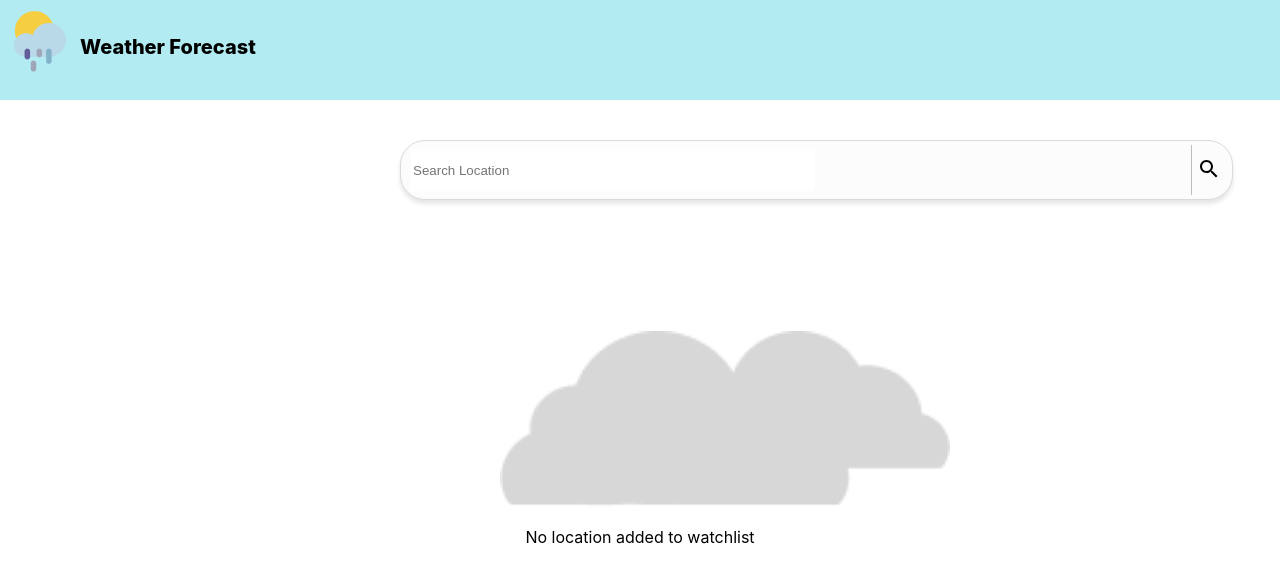
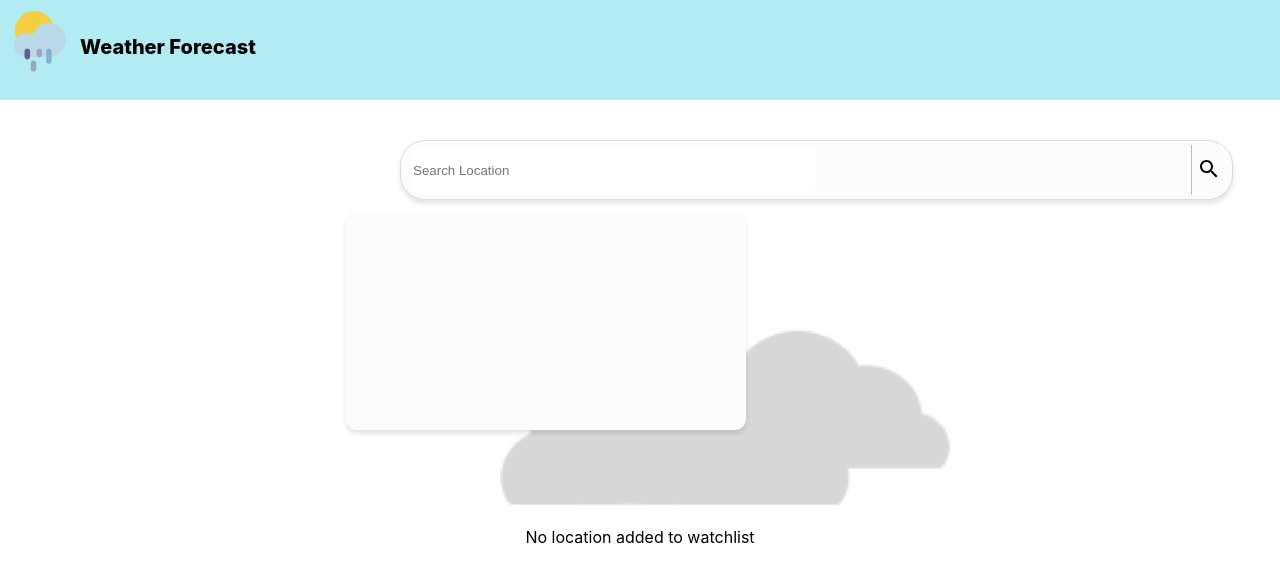
Before and after one commit to pratikdutta05/AdvanceReact_Assignment, a React (Create React App) app: page / in a window 1280 px wide. Shown: the top 582 px of the page. Built offline with nearby package versions, Linux system fonts and the light colour scheme.

Commit message:
API Call integration

```diff
--- a/src/component/SearchBar.tsx
+++ b/src/component/SearchBar.tsx
@@ -1,30 +1,17 @@
 import emptyIcon from "../asset/emptyScreen.png";
-import searchIcon from "../asset/search.png";
 import "../style/searchBar.scss";
 import SearchOutlinedIcon from "@mui/icons-material/SearchOutlined";
 import React, { useState, useEffect } from "react";
-// const handleClick = () => {
-//   console.log("Click Handled");
-// };
-// var filterList: String[] = [];
-// const suggestCity = (val: string) => {
-//   var data = require("../asset/cities.json");
-//   data.map((value: any) => {
-//     let targetName: String = value["name"];
-//     if (
-//       targetName.toLocaleLowerCase().startsWith(val.toLowerCase()) &&
-//       val != ""
-//     ) {
-//       console.log(value["name"]);
-//       filterList.push(value["name"]);
-//     }
-//   });
-//   console.log(filterList);
-// };
+import { searchAction } from "../redux/Action";
+import WeatherCard from "./WeatherCard";
+import { City } from "../interfaces";
+
 const SearchBar: React.FC = () => {
   const [searchKey, setSearchKey] = useState("");
   const [suggestedCity, setSuggestedCity] = useState([] as any);
   const [selectCity, setSelectCity] = useState("");
+  const [cardInfo, setCardInfo] = useState<City>();
+
   const handleChange = (e: any) => {
     // debounce
     setSearchKey(e.target.value);
@@ -45,10 +32,24 @@ const SearchBar: React.FC = () => {
       setSuggestedCity([]);
     }
   }, [searchKey]);
-  const test = (e: any) => {
+
+  const handleCityClick = (e: any) => {
     setSelectCity(e);
     console.log(e);
   };
+
+  const handleSearch = () => {
+    searchAction(selectCity).then((response) => {
+      if (response.status === 200) {
+        //console.log(response["data"]);
+        setCardInfo(response["data"]);
+        console.log(cardInfo);
+      } else {
+        console.error(response);
+      }
+    });
+  };
+
   return (
     <div>
       <div className="searchParent">
@@ -61,13 +62,13 @@ const SearchBar: React.FC = () => {
           onChange={(e) => handleChange(e)}
         />
         <div className="searchIconDiv">
-          <SearchOutlinedIcon className="icon" />
+          <SearchOutlinedIcon className="icon" onClick={handleSearch} />
         </div>
       </div>
       <div style={{ margin: "10px" }}>
         {suggestedCity.map((city: String) => {
           return (
-            <button className="pill" onClick={(e) => test(city)}>
+            <button className="pill" onClick={(e) => handleCityClick(city)}>
               {city}
             </button>
           );
@@ -79,6 +80,7 @@ const SearchBar: React.FC = () => {
           <p>No location added to watchlist</p>
         </div>
       )}
+      {cardInfo !== null && <WeatherCard />}
     </div>
   );
 };
--- /dev/null
+++ b/src/component/WeatherCard.tsx
@@ -0,0 +1,8 @@
+import React from "react";
+import "../style/WeatherCard.scss";
+
+const WeatherCard = () => {
+  return <div className="card"></div>;
+};
+
+export default WeatherCard;
--- /dev/null
+++ b/src/interfaces.tsx
@@ -0,0 +1,11 @@
+export interface City {
+  id: number;
+  name: string;
+  weather: Weather[];
+}
+
+export interface Weather {
+  id: number;
+  description: string;
+  icon: string;
+}
--- /dev/null
+++ b/src/redux/Action.tsx
@@ -0,0 +1,8 @@
+import axios from "axios";
+
+const resetURl = "https://api.openweathermap.org/data/2.5/weather";
+const appid = "eb64305885b61f636c471c8298979a28";
+
+export const searchAction = (q: string) => {
+  return axios.get(resetURl, { params: { q, appid } });
+};
--- /dev/null
+++ b/src/style/WeatherCard.scss
@@ -0,0 +1,13 @@
+.card {
+  //   border: 1px solid black;
+  //   height: 30%;
+  //   width: 20%;
+  margin-left: 27%;
+  position: absolute;
+  width: 400px;
+  height: 220px;
+
+  background: #fdfcfc;
+  box-shadow: 0px 4px 4px rgba(0, 0, 0, 0.1);
+  border-radius: 11px;
+}
```
